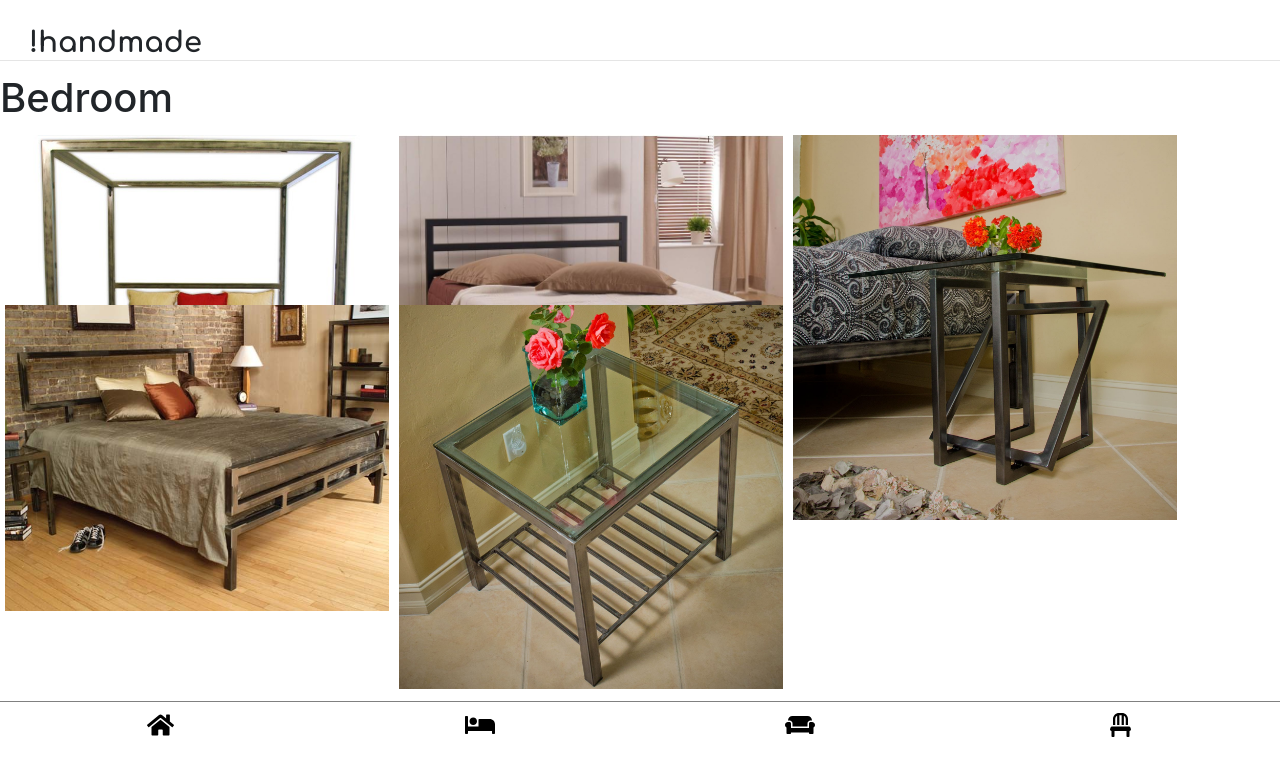
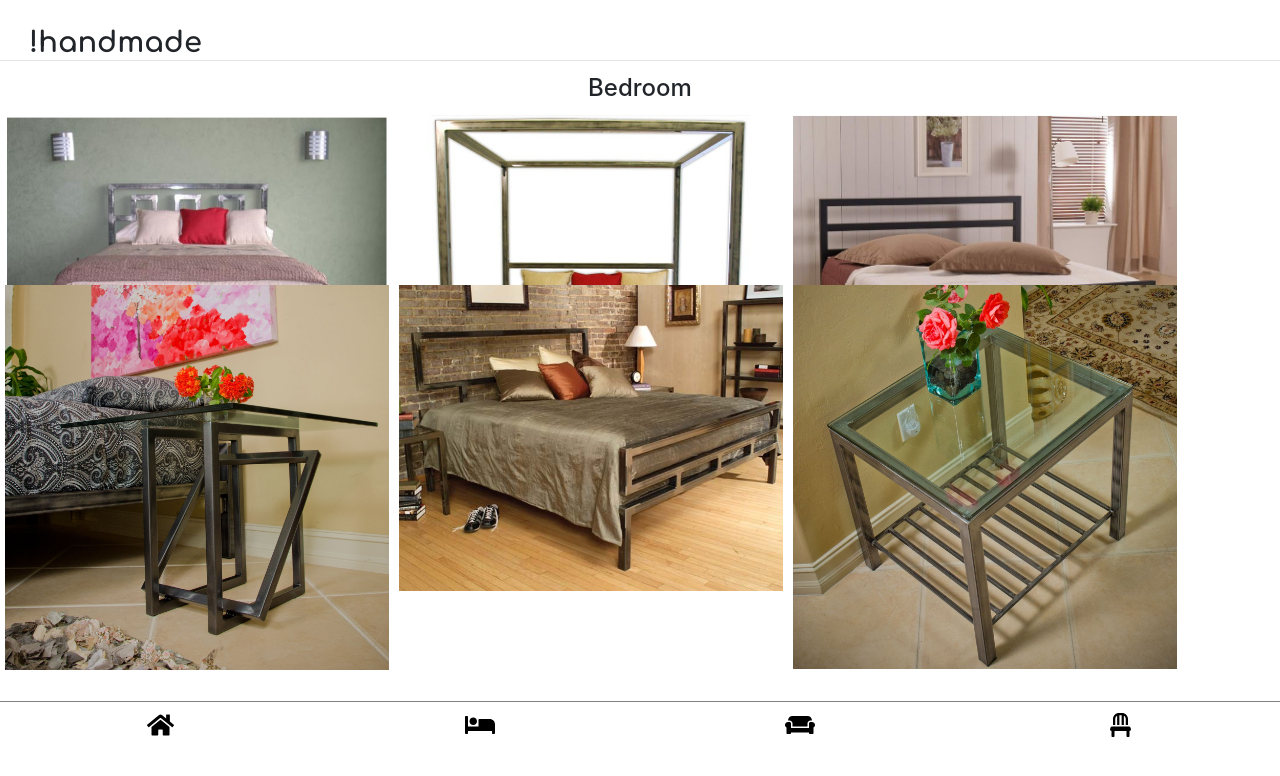
Before and after one commit to i-lazarev/metal-handmade, a React (Create React App) app: page /bedroom in a window 1280 px wide. Shown: the top 776 px of the page. Built offline with nearby package versions, Linux system fonts and the light colour scheme.

Commit message:
added pictures to categories

```diff
--- a/src/Pages/Bedroom.js
+++ b/src/Pages/Bedroom.js
@@ -9,8 +9,9 @@ import "../Styles/LivingRoom.css"
 const Bedroom = () => {
   return (
     <div>
-      <h1>Bedroom</h1>
+      <h2>Bedroom</h2>
       <div id="images-living" style={{display:"flex", flexDirection:"row",flexWrap:"wrap"}}>
+      <div><img src={Image1} alt=""/></div>
       <div><img src={Image2} alt=""/></div>
      <div><img src={Image3} alt=""/></div>
      <div><img src={Image4} alt=""/></div>
--- a/src/Pages/Decor.js
+++ b/src/Pages/Decor.js
@@ -10,8 +10,9 @@ import "../Styles/LivingRoom.css"
 const Decor = () => {
   return (
     <div>
-      <h1>Decor</h1>
+      <h2>Decor</h2>
       <div id="images-living" style={{display:"flex", flexDirection:"row",flexWrap:"wrap"}}>
+      <div><img src={Image1} alt=""/></div>
       <div><img src={Image2} alt=""/></div>
      <div><img src={Image3} alt=""/></div>
      <div><img src={Image4} alt=""/></div>
--- a/src/Pages/LivingRoom.js
+++ b/src/Pages/LivingRoom.js
@@ -14,7 +14,7 @@ const LivingRoom = () => {
 
   return (
     <div>
-      <h1>Living Room</h1>
+      <h2>Living Room</h2>
       <div id="images-living" style={{display:"flex", flexDirection:"row",flexWrap:"wrap"}}>
      {/* <img src={Image1} alt=""/> */}
      <div><img src={Image2} alt=""/></div>
--- a/src/Styles/LivingRoom.css
+++ b/src/Styles/LivingRoom.css
@@ -8,3 +8,7 @@
    width: 30vw;
 
  }
+ h2{
+     text-align: center;
+     font-size: 1.5rem;
+ }
```
